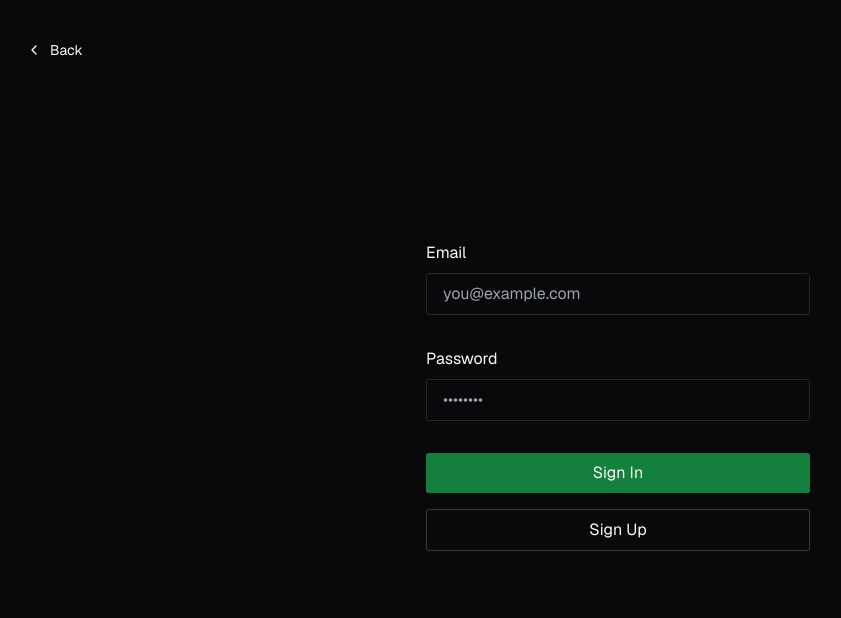
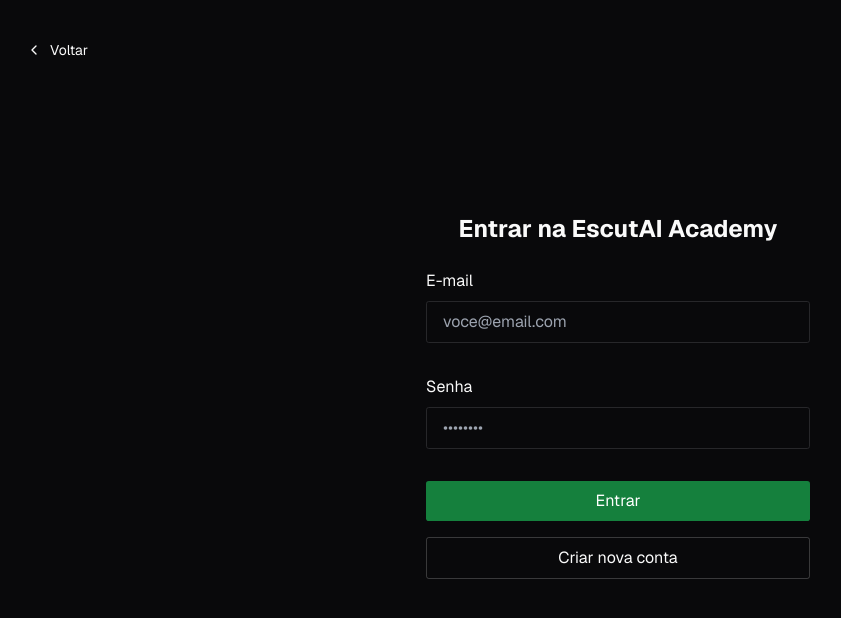
Before and after one commit to EscutAi/escutai-academy, a Next.js app: page /login in a window 1280 px wide. Shown: the top 618 px of the page, without its empty margins (22-863 px from the left). Built offline with nearby package versions, Linux system fonts and the light colour scheme.

Commit message:
Update page.tsx

```diff
--- a/src/app/login/page.tsx
+++ b/src/app/login/page.tsx
@@ -22,7 +22,7 @@
     })
 
     if (error) {
-      return redirect('/login?message=Could not authenticate user')
+      return redirect('/login?message=Não foi possível fazer login. Verifique suas credenciais.')
     }
 
     return redirect('/')
@@ -46,10 +46,10 @@
     })
 
     if (error) {
-      return redirect('/login?message=Could not authenticate user')
+      return redirect('/login?message=Erro ao criar conta. Tente novamente.')
     }
 
-    return redirect('/login?message=Check email to continue sign in process')
+    return redirect('/login?message=Verifique seu e-mail para confirmar o cadastro.')
   }
 
   return (
@@ -72,24 +72,26 @@
         >
           <polyline points="15 18 9 12 15 6" />
         </svg>{' '}
-        Back
+        Voltar
       </Link>
 
       <form
         className="flex w-full flex-1 flex-col justify-center gap-2 text-foreground animate-in"
         action={signIn}
       >
+        <h1 className="text-2xl font-bold mb-4 text-center">Entrar na EscutAI Academy</h1>
+
         <label className="text-md" htmlFor="email">
-          Email
+          E-mail
         </label>
         <input
           className="mb-6 rounded-md border bg-inherit px-4 py-2"
           name="email"
-          placeholder="you@example.com"
+          placeholder="voce@email.com"
           required
         />
         <label className="text-md" htmlFor="password">
-          Password
+          Senha
         </label>
         <input
           className="mb-6 rounded-md border bg-inherit px-4 py-2"
@@ -98,14 +100,14 @@
           placeholder="••••••••"
           required
         />
-        <button className="mb-2 rounded-md bg-green-700 px-4 py-2 text-foreground">
-          Sign In
+        <button className="mb-2 rounded-md bg-green-700 px-4 py-2 text-white">
+          Entrar
         </button>
         <button
           formAction={signUp}
           className="mb-2 rounded-md border border-foreground/20 px-4 py-2 text-foreground"
         >
-          Sign Up
+          Criar nova conta
         </button>
         {searchParams?.message && (
           <p className="mt-4 bg-foreground/10 p-4 text-center text-foreground">
```
